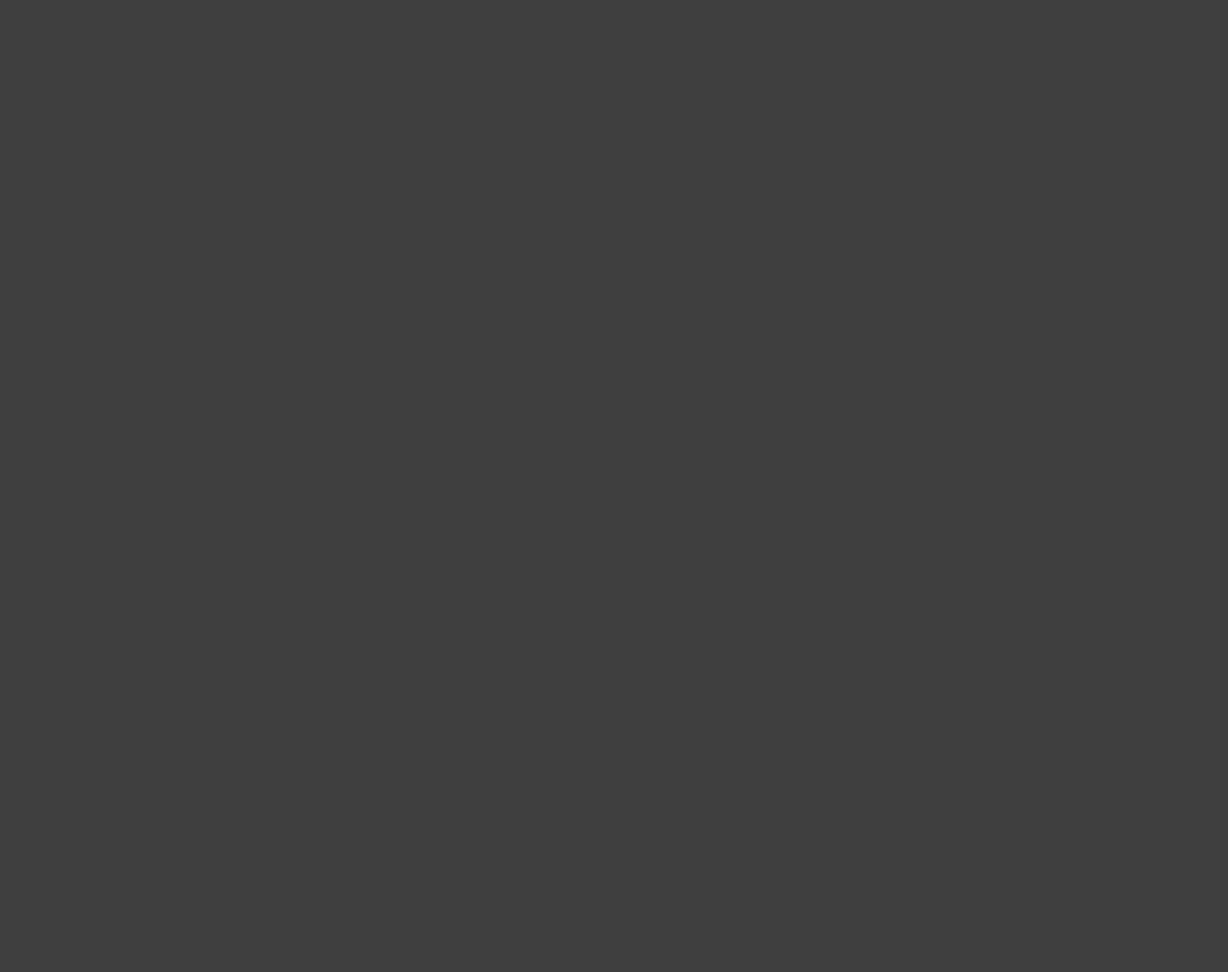
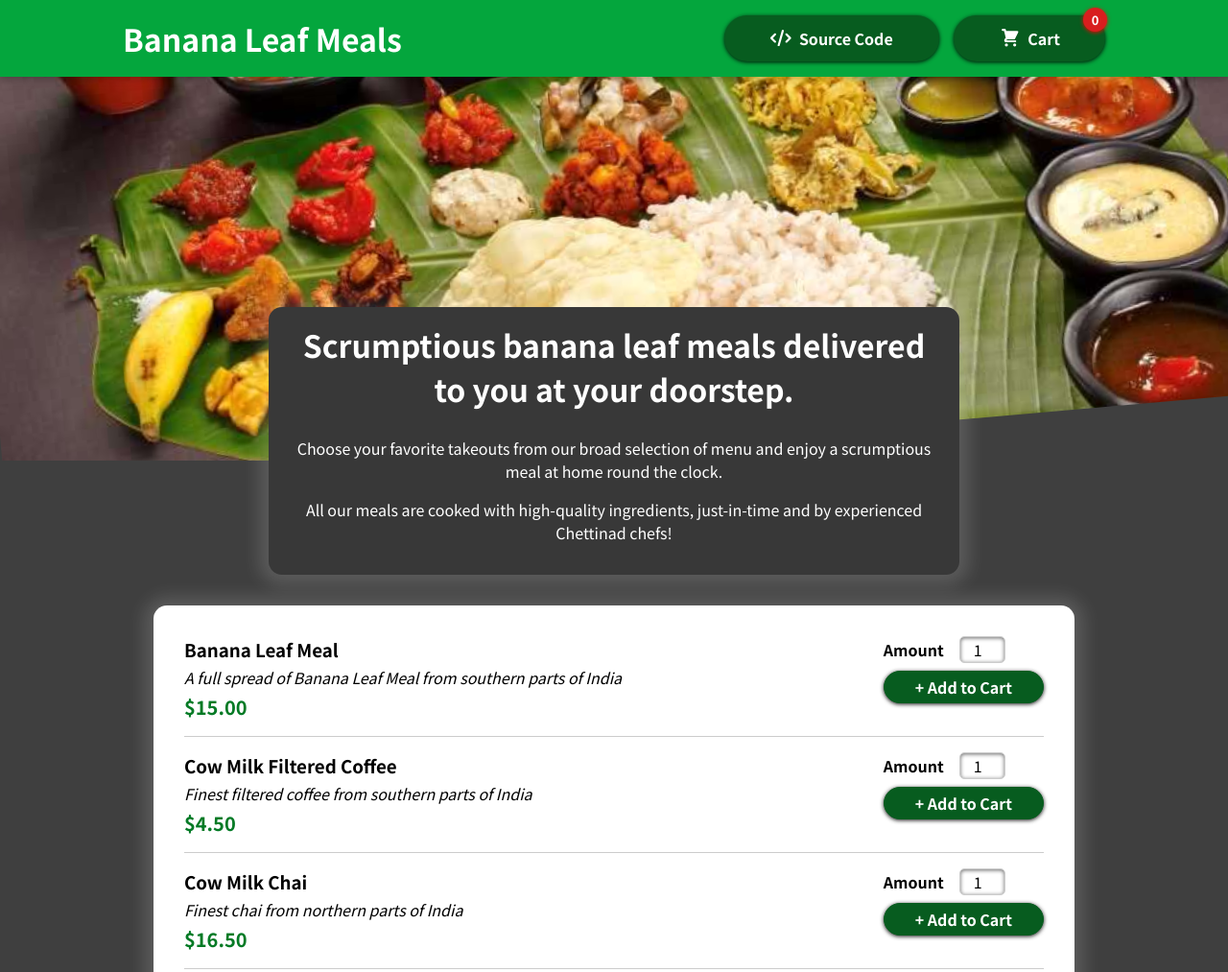
Before and after one commit to rubanero14/Banana-Leaf-Meal-Order-App-React-Side-Project, a plain HTML site: page index.html in a window 1280 px wide. Shown: the top 1013 px of the page at 96% size. Before the commit the page ends 800 px from the top, so only its background shows below. Drawn offline with Linux system fonts and the light colour scheme.

Commit message:
Update index.html

```diff
--- a/index.html
+++ b/index.html
@@ -1 +1 @@
-<!doctype html><html lang="en"><head><meta charset="utf-8"/><link rel="icon" href="./favicon.ico"/><meta name="viewport" content="width=device-width,initial-scale=1"/><meta name="theme-color" content="#000000"/><meta name="description" content="Web site created using create-react-app"/><link rel="apple-touch-icon" href="./logo192.png"/><link rel="manifest" href="./manifest.json"/><title>React App</title><script defer="defer" src="./main.cf701704.js"></script><link href="./main.5724fa30.css" rel="stylesheet"></head><body><noscript>You need to enable JavaScript to run this app.</noscript><div id="modal"></div><div id="root"></div></body></html>
+<!doctype html><html lang="en"><head><meta charset="utf-8"/><link rel="icon" href="./favicon.ico"/><meta name="viewport" content="width=device-width,initial-scale=1"/><meta name="theme-color" content="#000000"/><meta name="description" content="Web site created using create-react-app"/><link rel="apple-touch-icon" href="./logo192.png"/><link rel="manifest" href="./manifest.json"/><title>React App</title><script defer="defer" src="./main.334699bd.js"></script><link href="./main.5724fa30.css" rel="stylesheet"></head><body><noscript>You need to enable JavaScript to run this app.</noscript><div id="modal"></div><div id="root"></div></body></html>
```
